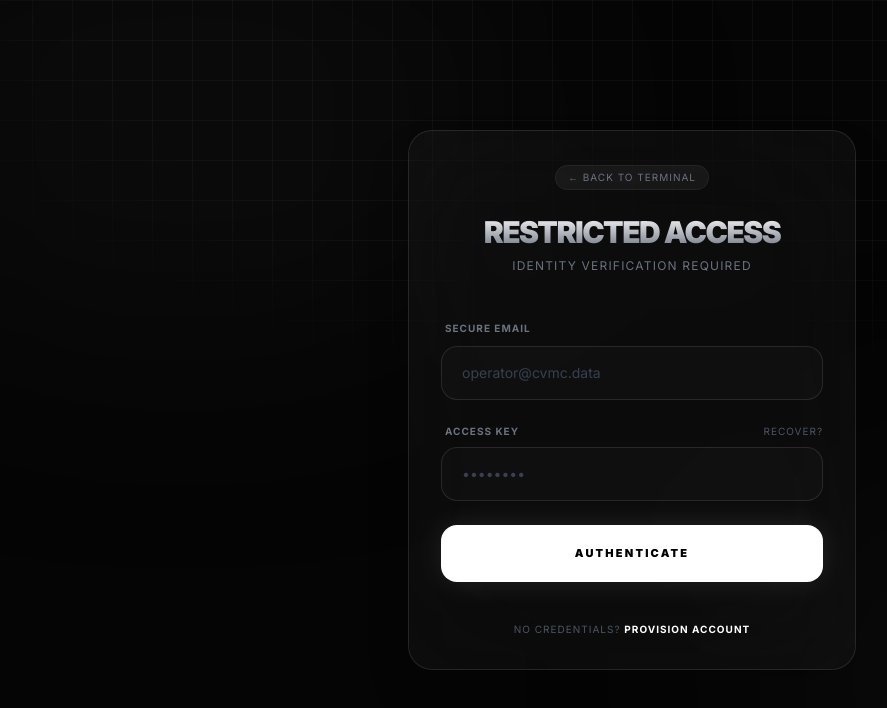
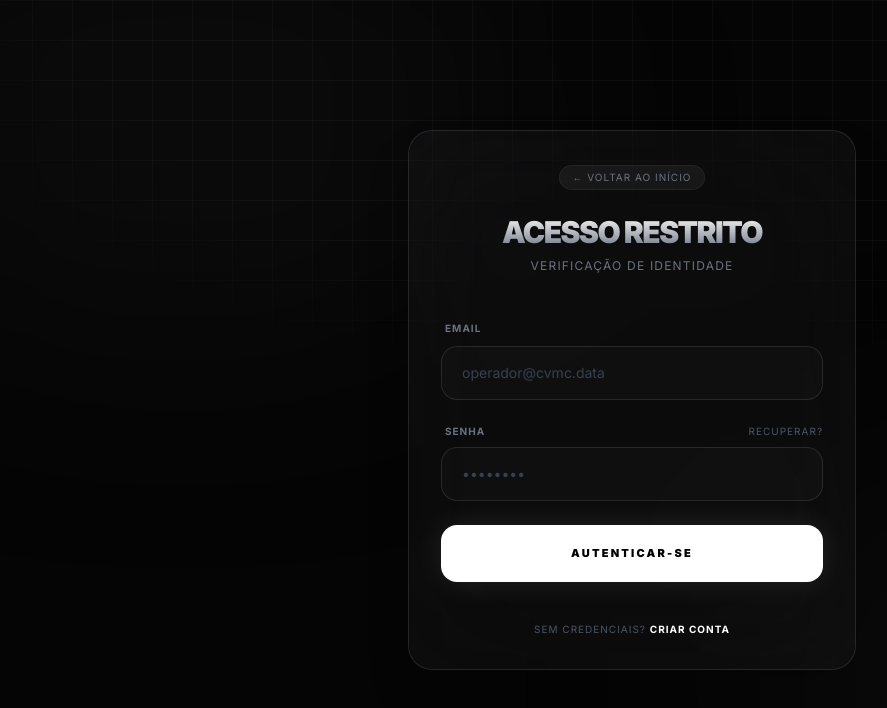
Before and after one commit to gustavoalikan1910/cmvm, a Next.js app in the folder website/: page /login in a window 1280 px wide. Shown: the top 708 px of the page, without its empty margins (8-895 px from the left). Built offline with nearby package versions, Linux system fonts and the light colour scheme.

Commit message:
feat: translate login page text to Portuguese

```diff
--- a/website/app/login/page.jsx
+++ b/website/app/login/page.jsx
@@ -35,13 +35,13 @@ export default function Login() {
 
         <div className="text-center mb-10">
           <a href="/" className="inline-block px-3 py-1 rounded-full border border-white/5 bg-white/5 text-[10px] uppercase tracking-widest text-gray-500 hover:text-white transition-colors mb-6">
-            ← Back to Terminal
+            ← Voltar ao Início
           </a>
           <h2 className="text-3xl font-black tracking-tighter bg-gradient-to-b from-white to-gray-500 bg-clip-text text-transparent">
-            RESTRICTED ACCESS
+            ACESSO RESTRITO
           </h2>
           <p className="text-gray-500 mt-2 text-xs uppercase tracking-widest">
-            Identity verification required
+            Verificação de identidade
           </p>
         </div>
 
@@ -53,21 +53,21 @@ export default function Login() {
           )}
 
           <div className="space-y-2">
-            <label className="text-[10px] uppercase tracking-widest font-bold text-gray-500 ml-1">Secure Email</label>
+            <label className="text-[10px] uppercase tracking-widest font-bold text-gray-500 ml-1">Email</label>
             <input
               type="email"
               value={email}
               onChange={e => setEmail(e.target.value)}
               required
               className="w-full px-5 py-4 bg-white/[0.02] border border-white/10 rounded-2xl text-white placeholder-gray-700 focus:outline-none focus:border-white/30 transition-all text-sm"
-              placeholder="operator@cvmc.data"
+              placeholder="operador@cvmc.data"
             />
           </div>
 
           <div className="space-y-2">
             <div className="flex justify-between items-center ml-1">
-              <label className="text-[10px] uppercase tracking-widest font-bold text-gray-500">Access Key</label>
-              <a href="/esqueci-senha" className="text-[10px] uppercase tracking-widest text-gray-600 hover:text-white transition-colors">Recover?</a>
+              <label className="text-[10px] uppercase tracking-widest font-bold text-gray-500">Senha</label>
+              <a href="/esqueci-senha" className="text-[10px] uppercase tracking-widest text-gray-600 hover:text-white transition-colors">Recuperar?</a>
             </div>
             <input
               type="password"
@@ -80,16 +80,15 @@ export default function Login() {
           </div>
 
           <button type="submit" className="w-full py-5 bg-white text-black text-[11px] uppercase tracking-[0.2em] font-black rounded-2xl hover:bg-gray-200 transition-all duration-300 hover:scale-[1.01] shadow-[0_0_30px_rgba(255,255,255,0.1)]">
-            Authenticate
+            Autenticar-se
           </button>
         </form>
 
         <div className="mt-10 text-center">
           <p className="text-[10px] uppercase tracking-widest text-gray-600">
-            No credentials? <a href="/cadastro" className="text-white font-bold hover:underline decoration-white/30 underline-offset-4">Provision Account</a>
+            Sem credenciais? <a href="/cadastro" className="text-white font-bold hover:underline decoration-white/30 underline-offset-4">Criar Conta</a>
           </p>
-        </div>
-      </div>
+        </div>      </div>
     </div>
   );
 }
```
